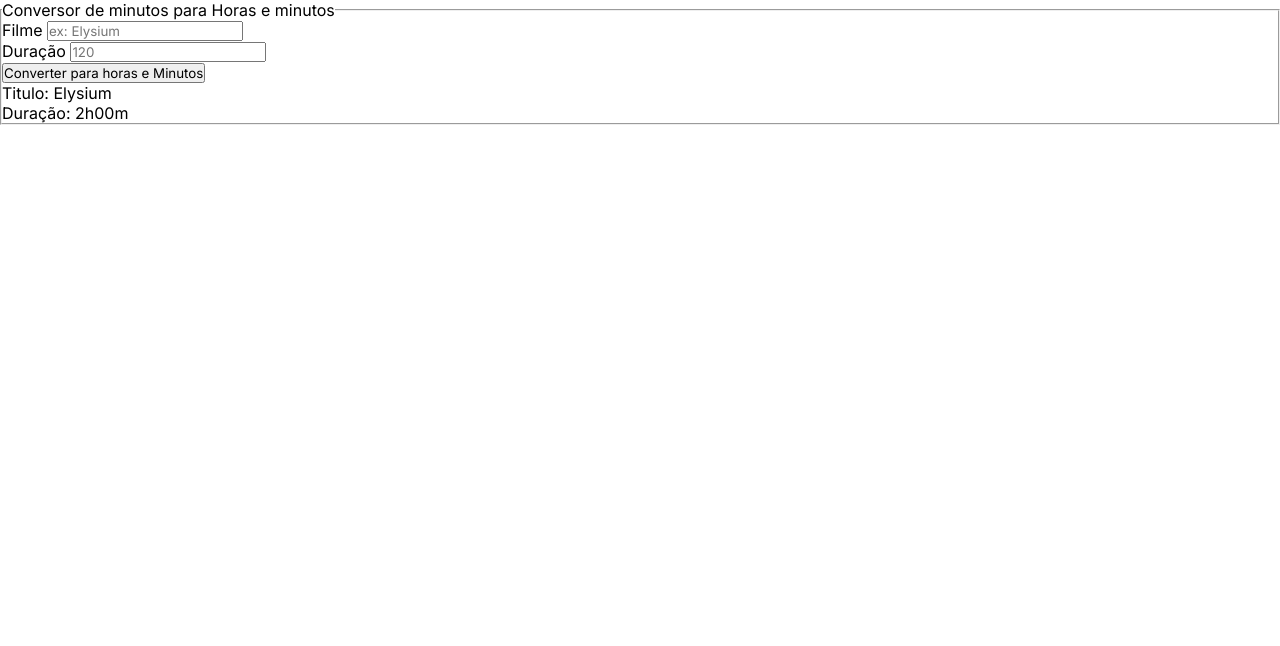
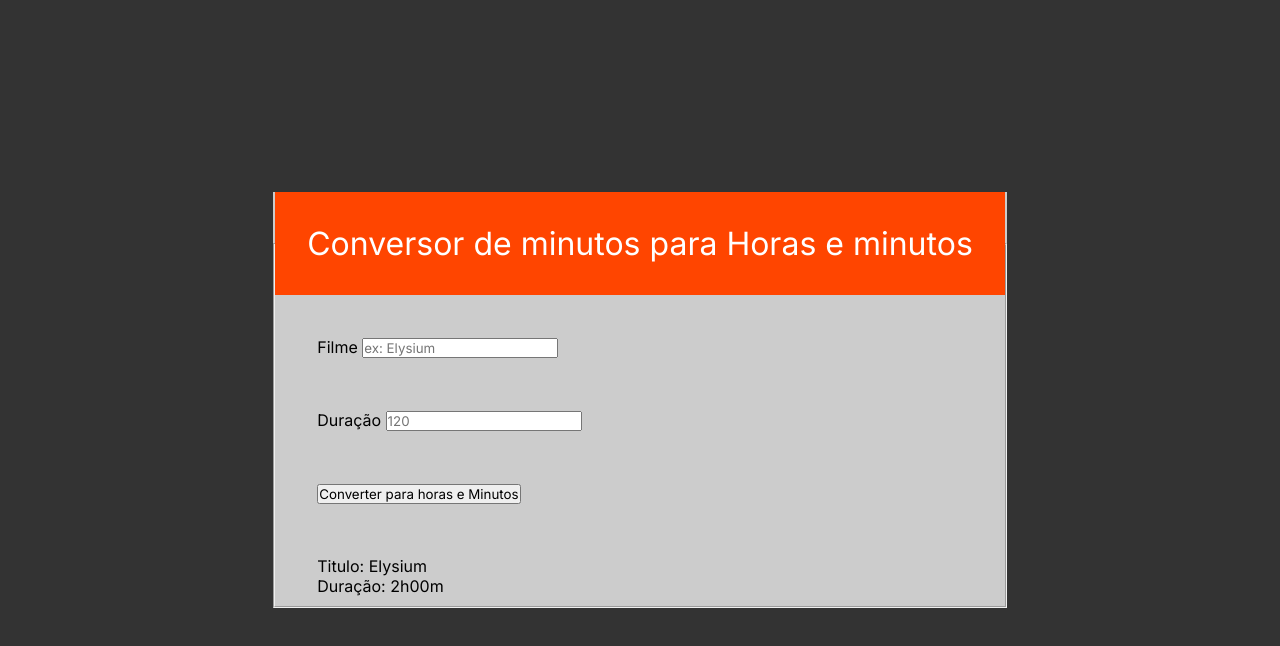
Before and after one commit to L43RC10/conv_min_to_hours_min, a plain HTML site: page index.html in a window 1280 px wide. Drawn offline with Linux system fonts and the light colour scheme.

Commit message:
Estruturação do css

```diff
--- a/style.css
+++ b/style.css
@@ -1,6 +1,49 @@
+@import url('https://fonts.googleapis.com/css2?family=Inter:ital,opsz,wght@0,14..32,100..900;1,14..32,100..900&display=swap');
+
+/* // <uniquifier>: Use a unique and descriptive class name
+// <weight>: Use a value from 100 to 900
+
+.inter-<uniquifier> {
+  font-family: "Inter", sans-serif;
+  font-optical-sizing: auto;
+  font-weight: <weight>;
+  font-style: normal;
+} */
+
 * {
     font-family: 'inter', sans-serif;
     box-sizing: border-box;
     margin: 0;
     padding: 0;
 }
+
+body {
+    background-color: #333;
+}
+
+section {
+    display: flex;
+    justify-content: center;
+    align-items: center;
+    height: 100vh;
+}
+
+form {
+    max-width: 80vw;
+    background: #ccc;
+    border: none;
+}
+
+legend {
+    color: #fff;
+    background: orangered;
+    padding: 32px;
+    font-size: 32px;
+    text-align: center;
+}
+
+div {
+    margin: 32px;
+    margin-bottom: 0;
+    padding: 10px;
+}
```
